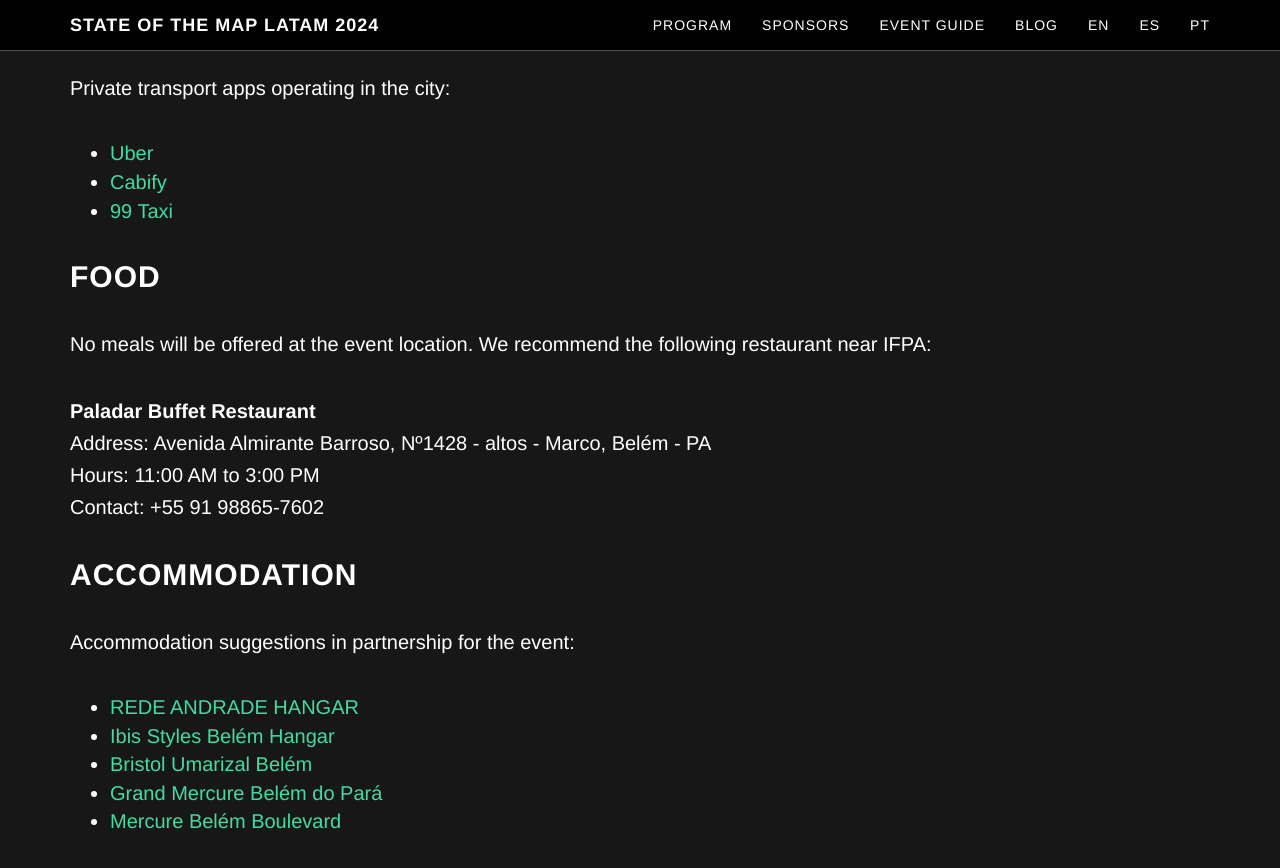
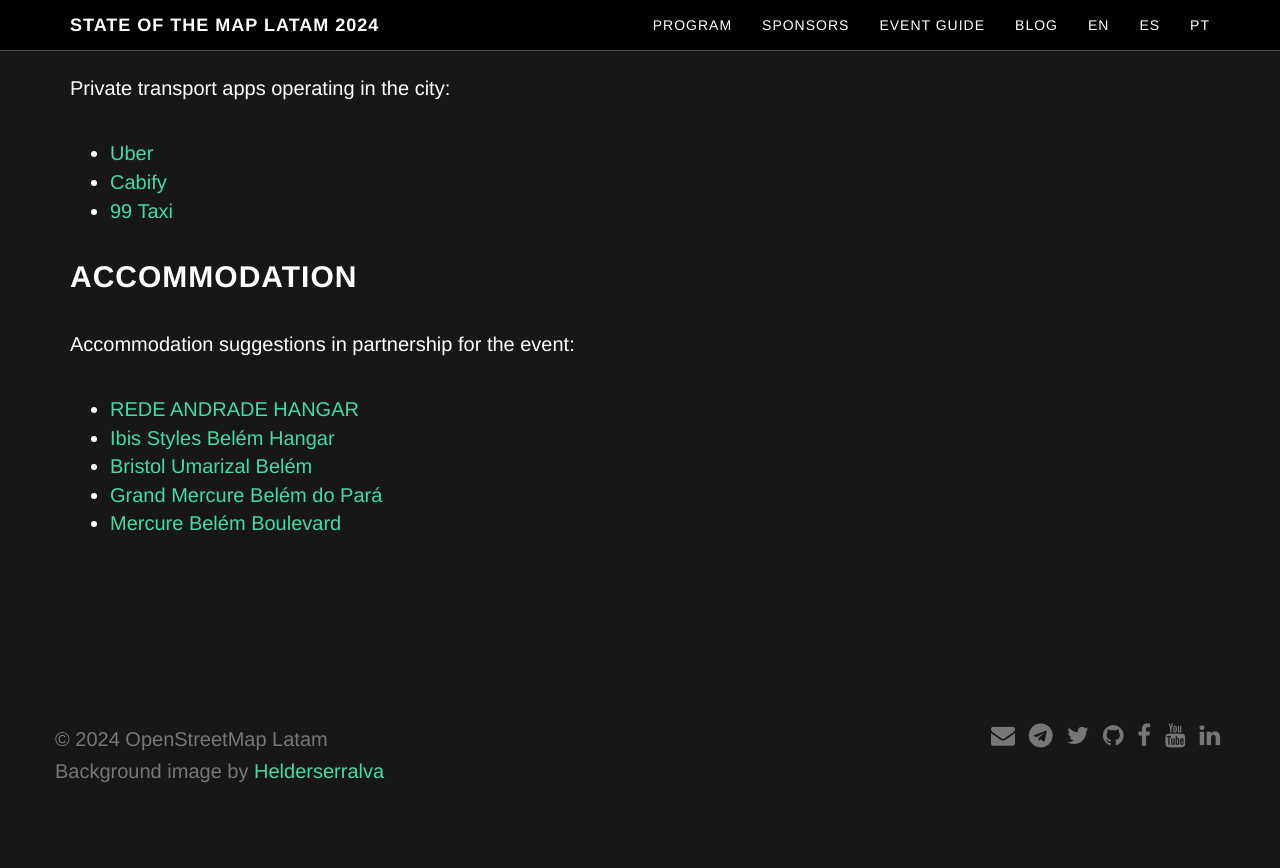
Before and after one commit to OSMLatam/sotm-latam-2024, a Jekyll site: the page built from en/event-guide.md, in a window 1280 px wide and 900 px high, scrolled down 1177 px. Shown: the top 868 px of the window. Built offline with Jekyll 4.4.1, drawn with Linux system fonts in a browser that asks for light colours; nearby versions of some CDN libraries; some web fonts are replaced.

Commit message:
Remove section related to IFPA

```diff
--- a/en/event-guide.md
+++ b/en/event-guide.md
@@ -36,15 +36,6 @@
 - [Cabify](https://play.google.com/store/apps/details?id=com.cabify.rider)
 - [99 Taxi](https://play.google.com/store/apps/details?id=com.taxis99)
 
-## Food
-
-No meals will be offered at the event location. We recommend the following restaurant near IFPA:
-
-**Paladar Buffet Restaurant**
-Address: Avenida Almirante Barroso, Nº1428 - altos - Marco, Belém - PA
-Hours: 11:00 AM to 3:00 PM
-Contact: +55 91 98865-7602
-
 ## Accommodation
 
 Accommodation suggestions in partnership for the event:
```
Also changed, not shown: guia-del-evento.md (+0 -9 lines), pt/guia-do-evento.md (+0 -9 lines).
